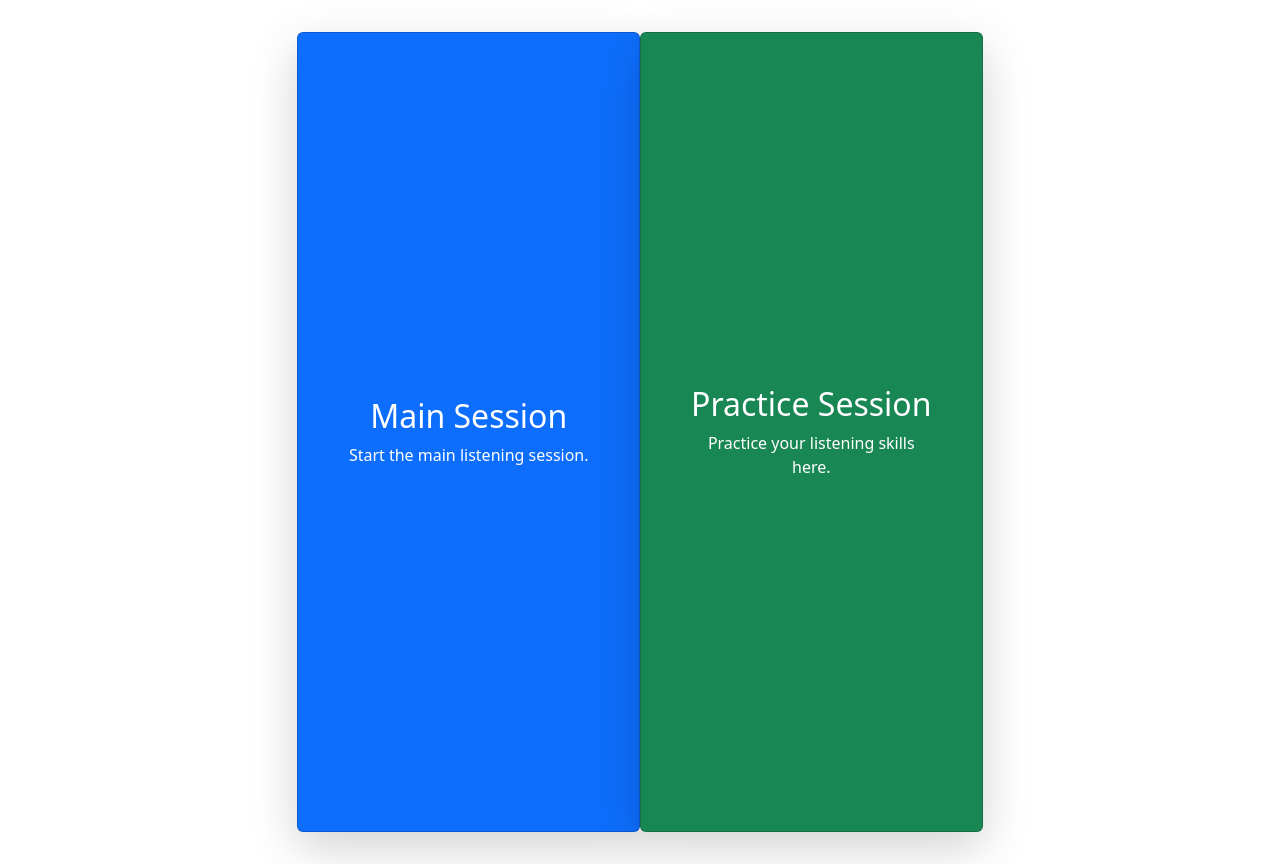
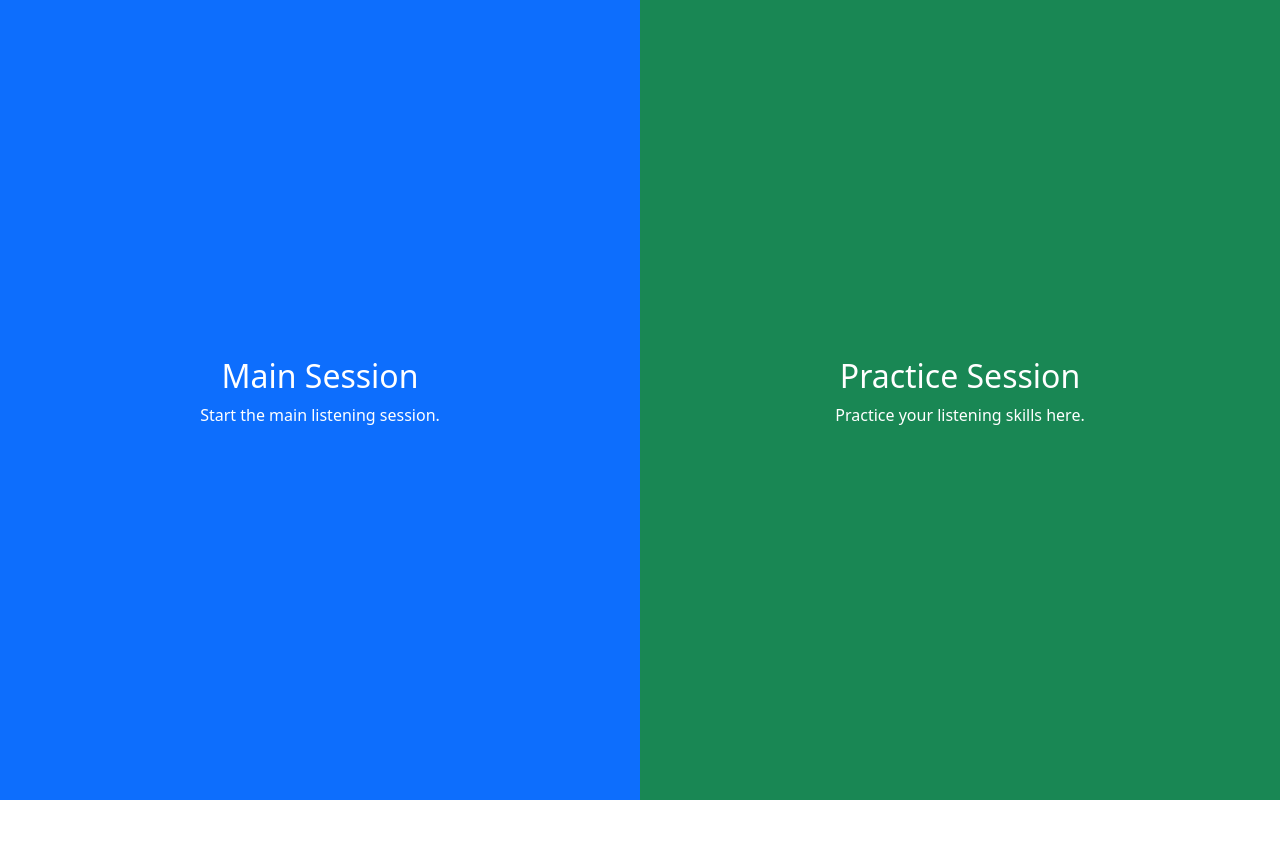
Before and after one commit to sachinthahasaranga/ResearchProject, a React (Vite) app in the folder frontend/: page /listening in a window 1280 px wide. After the commit the page ends 800 px from the top, so only its background shows below. Built offline with nearby package versions, Linux system fonts and the light colour scheme.

Commit message:
created main session and practise session botton full width and height

```diff
--- a/frontend/src/pages/ListeningHomePage.jsx
+++ b/frontend/src/pages/ListeningHomePage.jsx
@@ -4,34 +4,31 @@ const ListeningHomePage = () => {
   const navigate = useNavigate();
 
   return (
-    <div className="container-fluid text-center vh-100 d-flex p-0">
-      <div className="row w-100 h-100 m-0">
-        {/* Main Session */}
-        <div className="col-md-6 d-flex p-0">
     <div
-            className="card shadow-lg bg-primary text-white w-100 h-100"
-            style={{ cursor: "pointer" }}
+      className="d-flex m-0 p-0"
+      style={{ width: "100vw", height: "100vh", position: "fixed", top: 0, left: 0 }}
+    >
+      {/* Main Session - Left Side */}
+      <div
+        className="d-flex align-items-center justify-content-center bg-primary text-white"
+        style={{ width: "50vw", height: "100vh", cursor: "pointer" }}
         onClick={() => navigate("/main-session")}
       >
-            <div className="card-body d-flex flex-column align-items-center justify-content-center">
-              <h2 className="card-title">Main Session</h2>
-              <p className="card-text text-center">Start the main listening session.</p>
-            </div>
+        <div className="text-center">
+          <h2>Main Session</h2>
+          <p>Start the main listening session.</p>
         </div>
       </div>
 
-        {/* Practice Session */}
-        <div className="col-md-6 d-flex p-0">
+      {/* Practice Session - Right Side */}
       <div
-            className="card shadow-lg bg-success text-white w-100 h-100"
-            style={{ cursor: "pointer" }}
+        className="d-flex align-items-center justify-content-center bg-success text-white"
+        style={{ width: "50vw", height: "100vh", cursor: "pointer" }}
         onClick={() => navigate("/practice-session")}
       >
-            <div className="card-body d-flex flex-column align-items-center justify-content-center">
-              <h2 className="card-title">Practice Session</h2>
-              <p className="card-text text-center">Practice your listening skills here.</p>
-            </div>
-          </div>
+        <div className="text-center">
+          <h2>Practice Session</h2>
+          <p>Practice your listening skills here.</p>
         </div>
       </div>
     </div>
```
Lines whose indentation alone changed are shown as unchanged.
